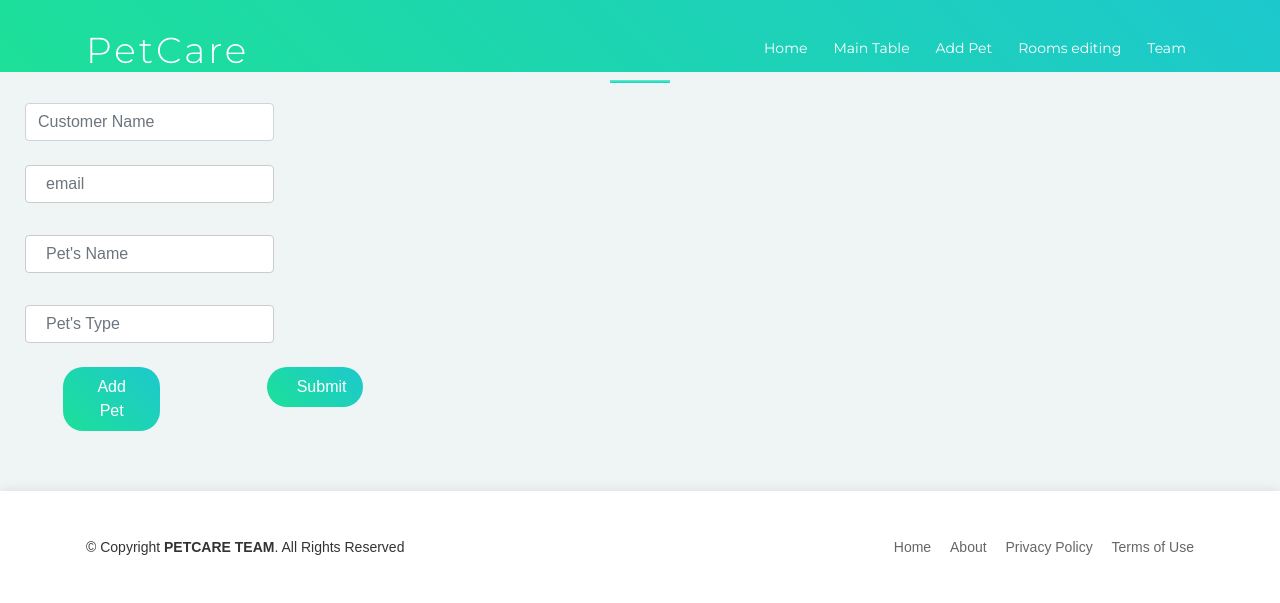
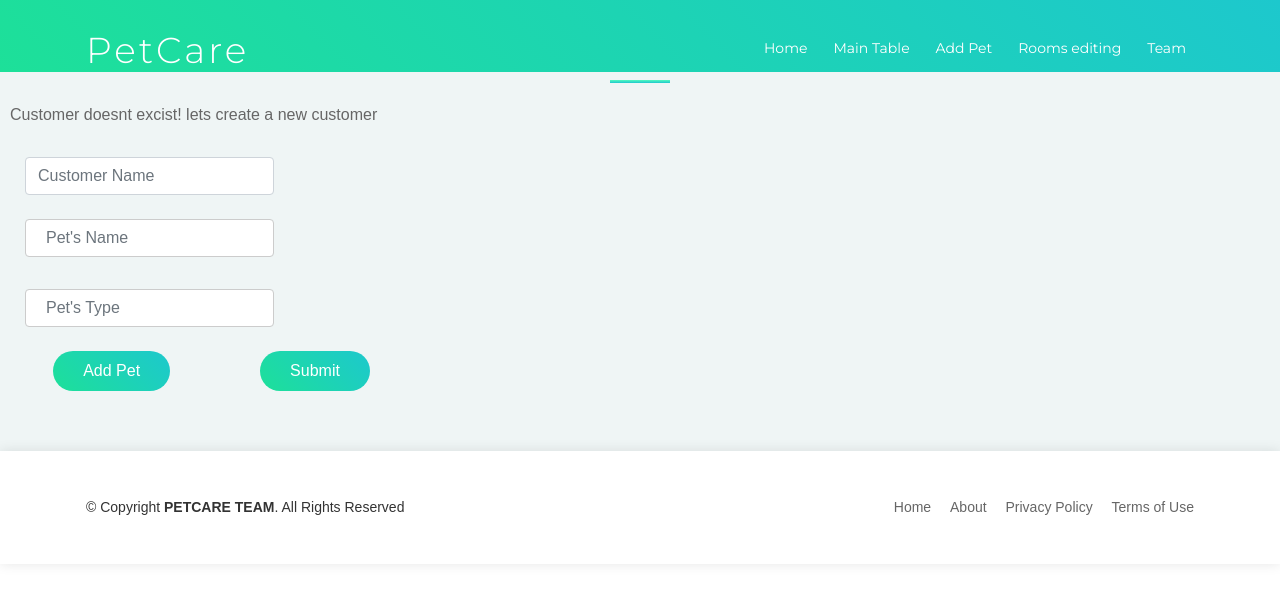
Before and after one commit to BarakMerdler/sadna, a Flask app: template templates/setNewPet.html in a window 1280 px wide. Shown: the top 603 px of the page. Run offline with Flask 2, Linux system fonts and the light colour scheme; the template is opened without the code that fills it, so the values that code supplies are empty; some libraries are stand-ins or nearby versions.

Commit message:
finishing setNewPet page with design tamplate

```diff
--- a/static/css/style.css
+++ b/static/css/style.css
@@ -1381,7 +1381,7 @@ button {
   border-radius: 20px;
   padding: 8px 30px;
   color: #fff;
-  width: 50%;
+
 
   margin: 0px;
 
--- a/templates/setNewPet.html
+++ b/templates/setNewPet.html
@@ -1,53 +1,30 @@
 {% extends "base.html" %}
 {% block content %}
-<!--
-<div class="search-customers">
-  <form action="" method="POST" id="myForm">
-    <label for="custNmae">Customer Name:</label>
-    <input type="text" name="custNmae" value="Name" />
-    <br />
-    <div id="petInputDiv">
-      <label for="name">Pet Name:</label>
-      <input type="text" name="name" value="Pet Name" />
-      <br />
-      <label for="type">Pet Type:</label>
-      <input type="text" name="type" value="Pet Type" />
-      <br />
-    </div>
-    <button id="createFieldBtn">
-      Add another Pet
-    </button>
-    <br />
-    <input type="submit" value="submit" id="mySubmmit" />
-  </form>
-</div>
-
--->
 <form action="" method="POST" class="col-lg-4 col-md-4" id="myForm">
   <div class="form-row">
+    <p>Customer doesnt excist! lets create a new customer </p>
     <div id="petInputDiv">
-    <div class="form-group col-lg-12">
-      <input type="email" class="form-control" name="custNmae" id="custNmae" placeholder="Customer Name" data-rule="custNmae" data-msg="Please enter">
-      <div class="validate"></div>
-   </div>
+      <div class="form-group col-lg-12">
+        <input type="email" class="form-control" name="custNmae" id="custNmae" placeholder="Customer Name"
+          data-rule="custNmae" data-msg="Please enter">
+        <div class="validate"></div>
+      </div>
 
-   <div class="form-group col-lg-12">
-    <input type="text" class="form-control" name="email" id="email" placeholder="email" data-rule="email" data-msg="Please enter a valid email">
-    <div class="validate"></div>
- </div>
 
- <div class="form-group col-lg-12">
-  <input type="text" class="form-control" name="name" id="petName" placeholder="Pet's Name" data-rule="petName" data-msg="Please enter">
-  <div class="validate"></div>
-</div>
+      <div class="form-group col-lg-12">
+        <input type="text" class="form-control" name="name" id="petName" placeholder="Pet's Name" data-rule="petName"
+          data-msg="Please enter">
+        <div class="validate"></div>
+      </div>
 
-<div class="form-group col-lg-12">
-  <input type="text" class="form-control" name="type" id="petType" placeholder="Pet's Type" data-rule="petType" data-msg="Please enter">
-  <div class="validate"></div>
-</div>
-</div>
-  <div class="text-center col-lg-6"><button id="createFieldBtn" >Add Pet</button></div>
-  <div class="text-center col-lg-6"><button value="submit" id="mySubmmit" >Submit</button></div>
+      <div class="form-group col-lg-12">
+        <input type="text" class="form-control" name="type" id="petType" placeholder="Pet's Type" data-rule="petType"
+          data-msg="Please enter">
+        <div class="validate"></div>
+      </div>
+    </div>
+    <div class="text-center col-lg-6"><button id="createFieldBtn">Add Pet</button></div>
+    <div class="text-center col-lg-6"><button value="submit" id="mySubmmit">Submit</button></div>
 
 
 </form>
@@ -72,29 +49,61 @@
       e.preventDefault();
       const myDiv = document.getElementById("petInputDiv");
       // Create new input field
+
+      //newInput.value = "Pet Name";
+      var newInputType = document.createElement("INPUT");
+      newInputType.name = "type";
+      newInputType.type = "text";
+      newInputType.placeholder = "Pet's Name";
+      newInputType.className="form-control";
+
       var newInput = document.createElement("INPUT");
       newInput.name = "name";
       newInput.type = "text";
-      newInput.value = "Pet Name";
-      var newInputType = document.createElement("INPUT");
-      newInputType.name = "type";
-      newInputType.type = "text";
-      newInputType.value = "Pet Type";
+      newInput.placeholder = "Pet's Type";
+      newInput.className="form-control";
+      //newInputType.value = "Pet Type";
 
       var newlabel = document.createElement("Label");
       var newlabelType = document.createElement("Label");
       newlabel.setAttribute("for", "name");
-      newlabel.innerHTML = "Pet Name:";
+      //newlabel.innerHTML = "Pet Name:";
       newlabelType.setAttribute("for", "type");
-      newlabelType.innerHTML = "Pet Type:";
+      //newlabelType.innerHTML = "Pet Type:";
       myDiv.appendChild(document.createElement("hr"));
       myDiv.appendChild(newlabel);
-      myDiv.appendChild(newInput);
+      myDiv.appendChild(newInputType);
       myDiv.appendChild(document.createElement("br"));
       myDiv.appendChild(newlabelType);
-      myDiv.appendChild(newInputType);
+      myDiv.appendChild(newInput);
       myDiv.appendChild(document.createElement("br"));
       i++;
     });
 </script>
 {% endblock %}
+
+
+
+<!--
+<div class="search-customers">
+  <form action="" method="POST" id="myForm">
+    <label for="custNmae">Customer Name:</label>
+    <input type="text" name="custNmae" value="Name" />
+    <br />
+    <div id="petInputDiv">
+      <label for="name">Pet Name:</label>
+      <input type="text" name="name" value="Pet Name" />
+      <br />
+      <label for="type">Pet Type:</label>
+      <input type="text" name="type" value="Pet Type" />
+      <br />
+    </div>
+    <button id="createFieldBtn">
+      Add another Pet
+    </button>
+    <br />
+    <input type="submit" value="submit" id="mySubmmit" />
+  </form>
+</div>
+
+-->
```
